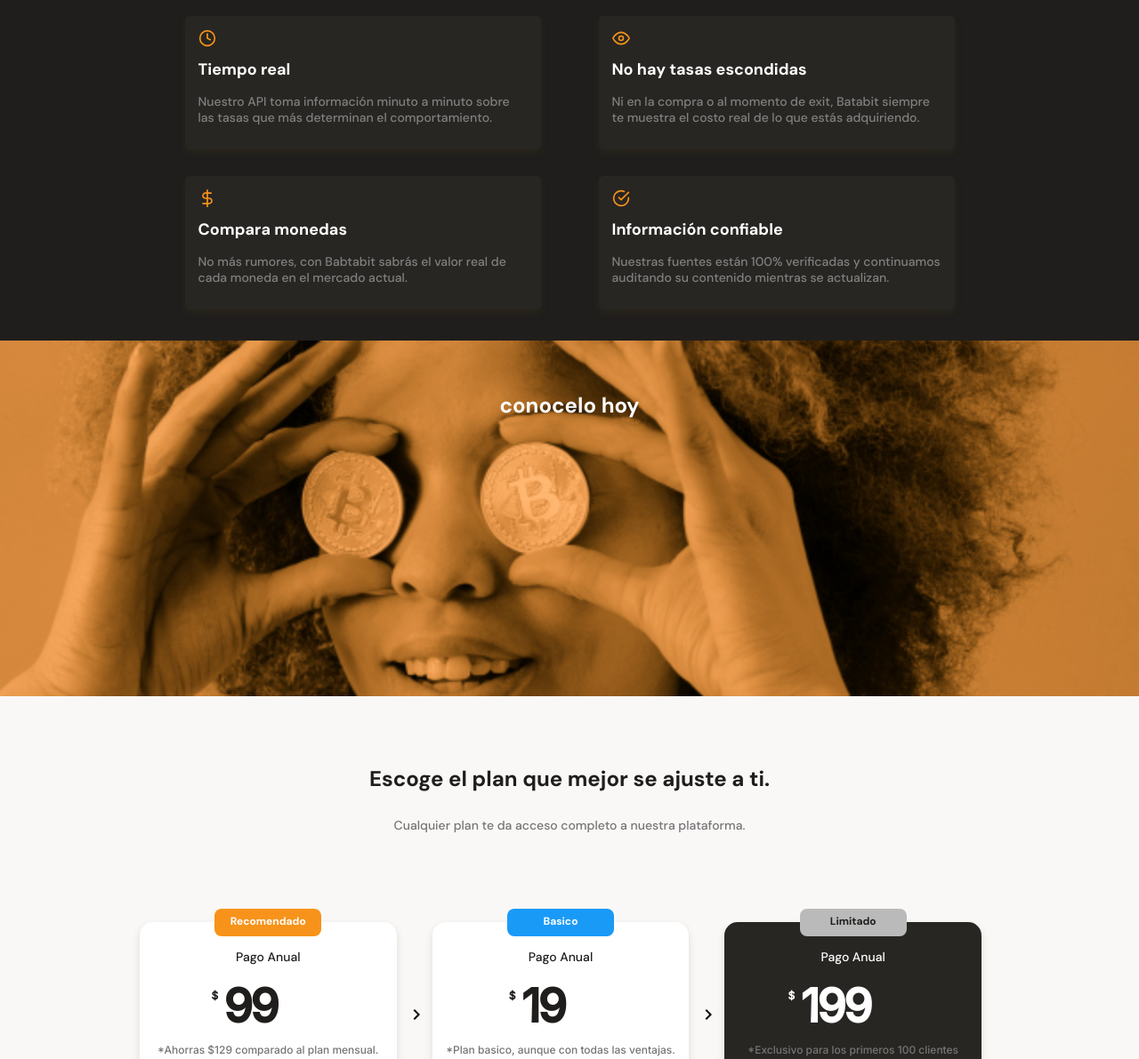
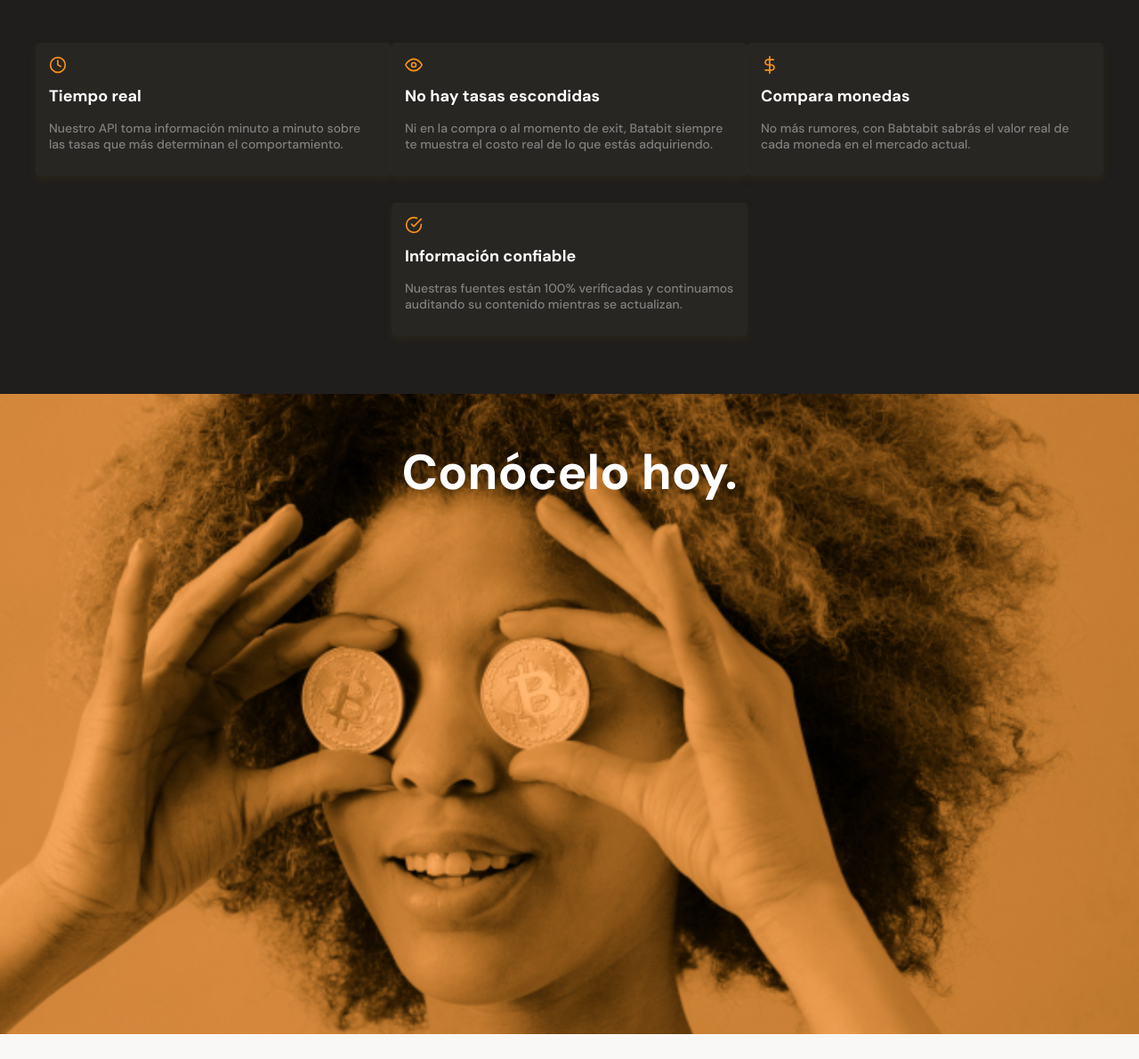
Before and after one commit to Darudaniel/Batatabit, a plain HTML site: page index.html in a window 1280 px wide. Shown: the part 1343-2534 px from the top of the page at 89% size. Drawn offline with Linux system fonts and the light colour scheme.

Commit message:
Ahora es responsive

```diff
--- a/css/tablet.css
+++ b/css/tablet.css
@@ -1,12 +1,40 @@
+
+.header--title-container h1 {
+  font-size: 3.5rem;
+  width: 98%;
+  margin: 0 auto;
+}
+
+.header--title-container p {
+  font-size: 1.8rem;
+  width: 90%;
+  margin: 45px auto 0;
+}
+
 .tables-container--slider {
   justify-content: space-around;
 }
 
 .product-cards--container {
   display: flex;
+  justify-content: space-around;
   flex-wrap: wrap;
-  width: 930px;
-  margin: 0 auto;
+  width: 100%;
+  padding: 30px;
+}
+
+.product-detail--card {
+  width: 40vw;
+}
+
+.bitcoin-img-container {
+  height: 90vh;
+}
+
+.bitcoin-img-container h2 {
+  font-size: 5.5rem;
+  padding: 75px;
+  text-align: center;
 }
 
 .plans-container--slider {
--- a/index.html
+++ b/index.html
@@ -6,10 +6,10 @@
   <meta name="description" content="Este es un proyecto mobile first">
   <meta name="robots" content="index, follow">
   <link rel="stylesheet" href="./style.css">
-  <link rel="stylesheet" href="./css/tablet.css" media="(min-width: 930px)">
+  <link rel="stylesheet" href="./css/tablet.css" media="(min-width: 768px)">
   <link rel="preconnect" href="https://fonts.gstatic.com">
   <link href="https://fonts.googleapis.com/css2?family=DM+Sans:wght@400;500;700&family=Inter:wght@300;500&display=swap" rel="stylesheet">
-  <title>Mobile First</title>
+  <title>Batatabit</title>
 </head>
 <body>
   <header>
@@ -119,7 +119,7 @@
       </section>
     </section>
     <section class="bitcoin-img-container">
-      <h2>conocelo hoy</h2>
+      <h2>Conócelo hoy.</h2>
     </section>
     <section id="plans" class="main-plans-container">
       <div class="plans--title">
@@ -128,6 +128,16 @@
       </div>
       <section class="plans-container--slider">
         <div class="margin-container">
+          <article class="plans-container--card-basic">
+            <p class="basic">Basico</p>
+            <div class="plan-info-container">
+              <h3 class="plan-card--title-basic">Pago Anual</h3>
+              <p class="plan-card--price-basic"><span>$ </span>19</p>
+              <p class="plan-card--saving">*Plan basico, aunque con todas las ventajas.</p>
+              <button class="plan-card--cta-basic">Escoger este <span></span></button>
+            </div>
+          </article>
+          <button class="slider--rigt-arrow"><span></span></button>
           <article class="plans-container--card-recommended">
             <p class="recommended">Recomendado</p>
             <div class="plan-info-container">
@@ -135,16 +145,6 @@
               <p class="plan-card--price-recommended"><span>$ </span>99</p>
               <p class="plan-card--saving">*Ahorras $129 comparado al plan mensual.</p>
               <button class="plan-card--cta-recommended">Escoger este <span></span></button>
-            </div>
-          </article>
-          <button class="slider--rigt-arrow"><span></span></button>
-          <article class="plans-container--card-basic">
-            <p class="basic">Basico</p>
-            <div class="plan-info-container">
-              <h3 class="plan-card--title-basic">Pago Anual</h3>
-              <p class="plan-card--price-basic"><span>$ </span>19</p>
-              <p class="plan-card--saving">*Plan basico, aunque con todas las ventajas.</p>
-              <button class="plan-card--cta-basic">Escoger este <span></span></button>
             </div>
           </article>
           <button class="slider--rigt-arrow"><span></span></button>
--- a/style.css
+++ b/style.css
@@ -357,7 +357,7 @@ main {
 .bitcoin-img-container {
   width: 100%;
   min-width: 320px;
-  height: 50vh;
+  height: 65vh;
   background-image: url('./assets/imgs/bitcoinbaby2x.jpg');
   background-size: cover;
   background-position: center;
@@ -366,11 +366,12 @@ main {
 }
 
 .bitcoin-img-container h2 {
-  padding-top:  60px;
+  padding-top:  35px;
   font-size: 2.4rem;
-  font-weight: bold;
+  font-weight: 700;
   line-height: 2.6rem;
   color: var(--just-white);
+  text-align: center;
 }
 
 .main-plans-container {
@@ -392,7 +393,7 @@ main {
 }
 
 .plans--title h2 {
-  padding-top: 50px;
+  padding-top: 20px;
   font-size: 2.4rem;
   font-weight: bold;
   line-height: 2.6rem;
```
